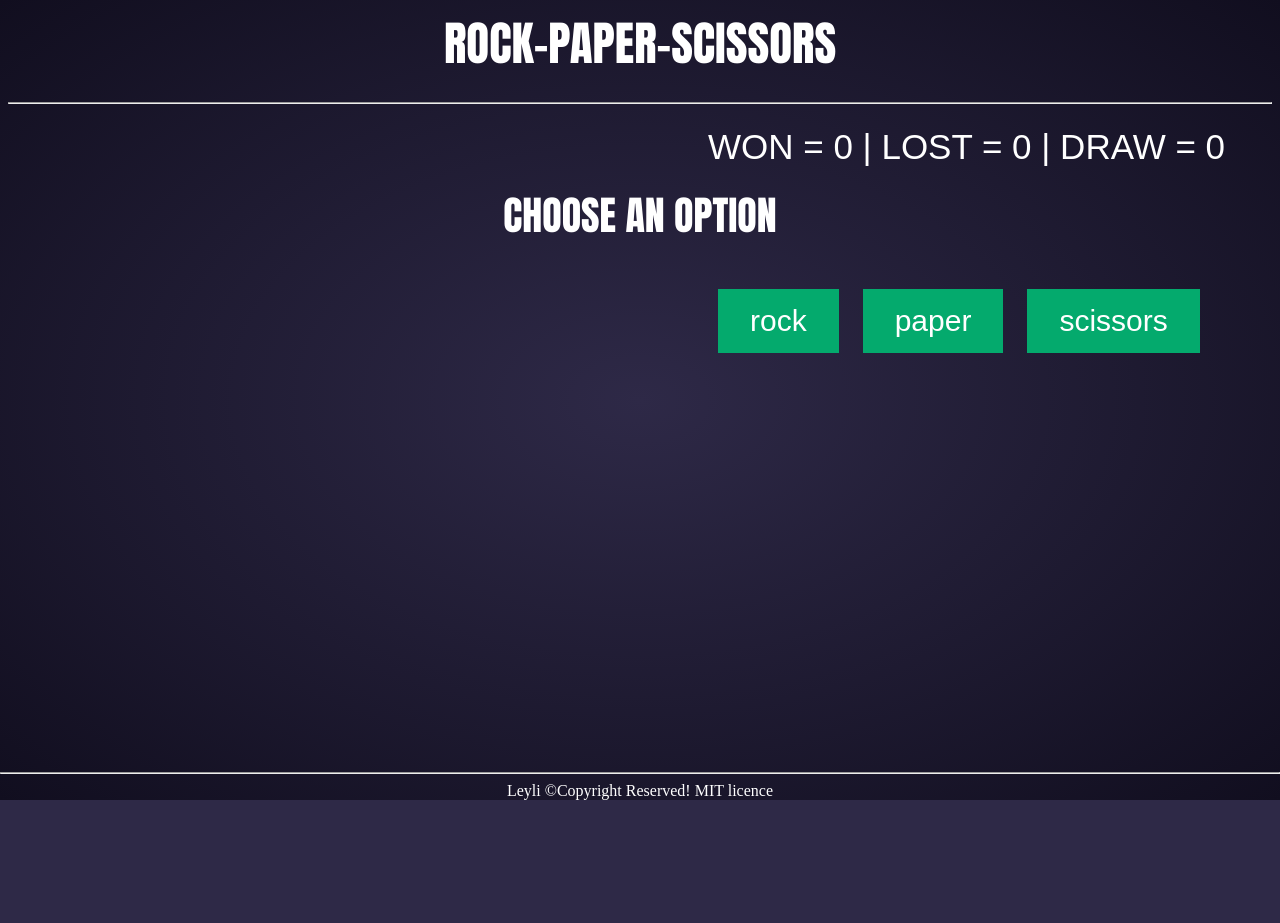
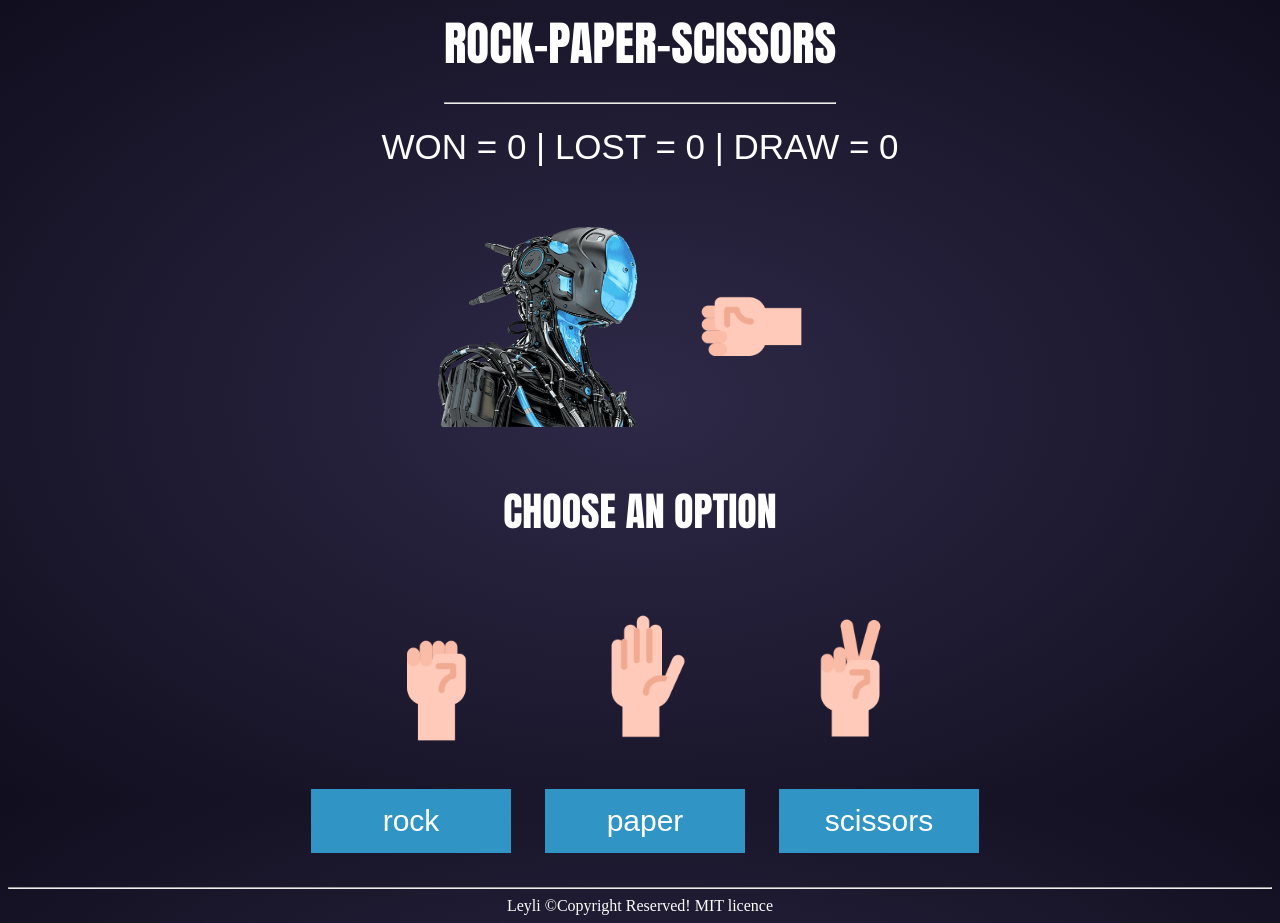
Before and after one commit to AlakbarovaLeyli/Rock_paper_scissors, a plain HTML site: page index.html in a window 1280 px wide. Before the commit the page ends 800 px from the top, so only its background shows below. Drawn offline with Linux system fonts and the light colour scheme.

Commit message:
Add files via upload
this is rock paper scissors game

```diff
--- a/index.html
+++ b/index.html
@@ -13,14 +13,23 @@
     </div>
 
    <div class="name"> WON = 0 | LOST = 0 | DRAW = 0</div>
+   <div class="battleground">
+    <img class="robo"    src="robo.png" alt="">
+    <img class="player"   src="rock.png" alt="">
 
-   <div> <img src="c:\Users\Amil\Downloads\rock2.png" alt="">
-         <img src="c:\Users\Amil\Downloads\rock3.png" alt="">
    </div>
+
 
    <p>
       CHOOSE AN OPTION
    </p>
+   <div class="par">
+    <img  class="img1" src="rock.png" alt="rock">
+    <img  class="img2" src="paper.png" alt="paper">
+    <img  class="img3" src="scissors.png" alt="scissors">
+
+
+   </div>
    <div class="rr">
       <button class="button">rock </button>
       <button class="button2">paper</button>
--- a/style.css
+++ b/style.css
@@ -6,14 +6,18 @@ body{
 
 
 }
-
-
-img{
-    margin-left: 450px;
-    width: 290px;
-
+div{
+    max-width: fit-content;
+    margin-left:auto;
+    margin-right: auto;
 }
-
+.battleground{
+    margin-top: 60px;
+    margin-bottom: 50px;
+}
+.player{
+    rotate: -90deg;
+}
 .h{
     font-family: Impact, Haettenschweiler, 'Arial Narrow Bold', sans-serif;
     color: white;
@@ -22,11 +26,13 @@ img{
 }
 
 .name{
+    max-width: fit-content;
     font-family:Arial, Helvetica, sans-serif;
     color: white;
     font-size: 35px;
     display: flex;
-    margin-left: 700px;
+    margin-left: auto;
+    margin-right: auto;
 
 }
 
@@ -38,59 +44,29 @@ p{
     margin-top: 0;
 
 }
-.button{
-    background-color: #04AA6D;
+button{
+    background-color: #3095c4;
     border: none;
     color: white;
-    padding: 15px 32px;
+    padding: 15px;
     text-align: center;
     text-decoration: none;
-    display: inline-block;
     font-size: 30px;
     margin: 4px 10px;
     cursor: pointer;
+    margin-left: 20px;
+    width: 200px;
 
-}
-.button2{
-   margin-left:40px;
-   background-color: #04AA6D;
-   border: none;
-   color: white;
-   padding: 15px 32px;
-   text-align: center;
-   text-decoration: none;
-   display: inline-block;
-   font-size: 30px;
-   margin: 4px 10px;
-   cursor: pointer;
-}
-
-.button3{
-   margin-left: 40px;
-   background-color: #04AA6D;
-   border: none;
-   color: white;
-   padding: 15px 32px;
-   text-align: center;
-   text-decoration: none;
-   display: inline-block;
-   font-size: 30px;
-   margin: 4px 10px;
-   cursor: pointer;
-}
-
-.rr{
-    margin-left: 700px;
 
 }
 
 footer{
-    position: absolute;
+    margin-top: 30px;
     bottom: 0;
     color: white;
     text-align: center;
-    right: 0;
-    left: 0;
-
-
 }
+img{
+    width: 200px;
+    height: 200px;
+}
```
Also changed, not shown: paper.png (added), robo.png (added), rock.png (added), scissors.png (added).
